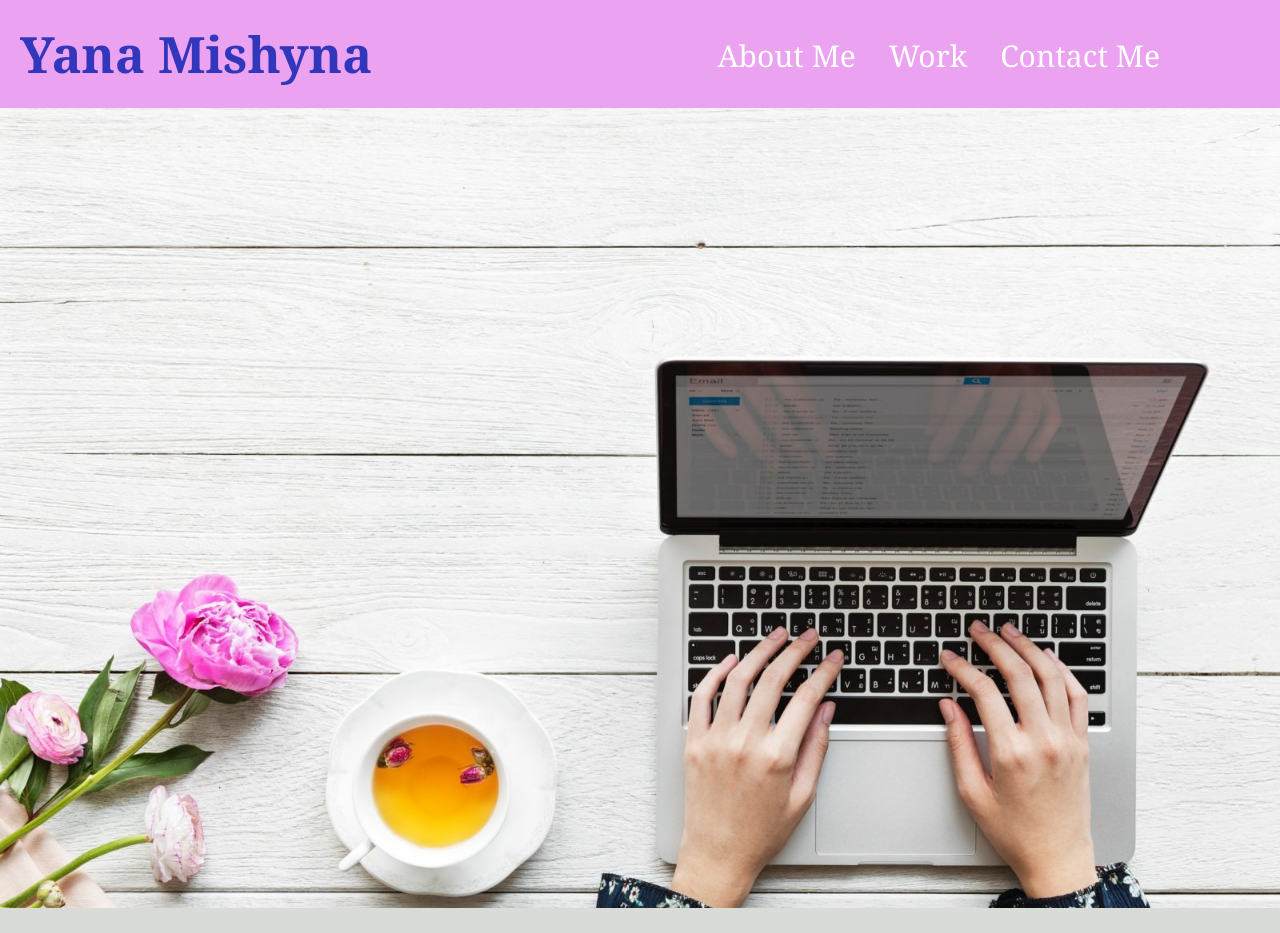
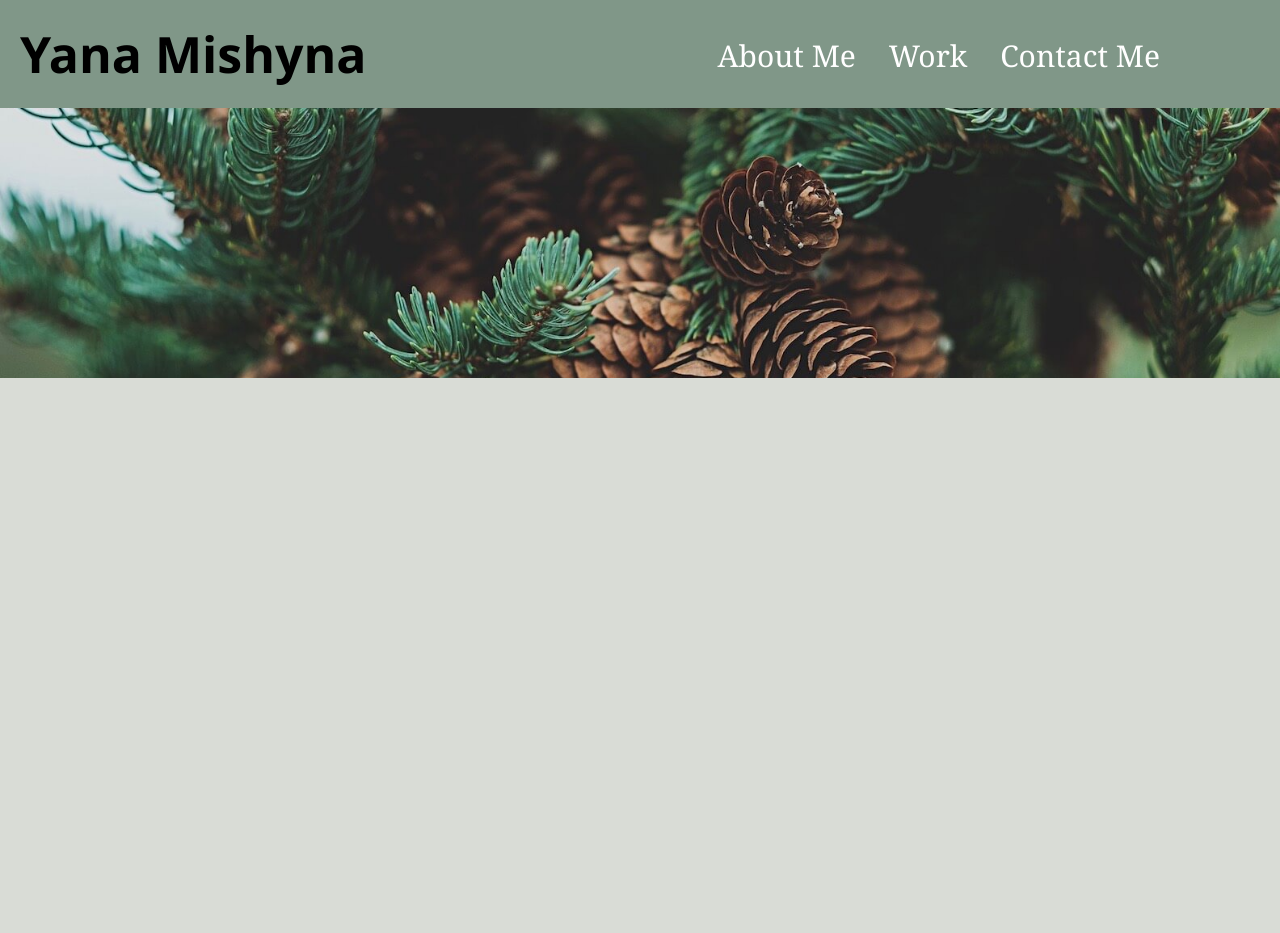
Before and after one commit to Ymishyna/Portfolio, a plain HTML site: page index.html in a window 1280 px wide. After the commit the page ends 800 px from the top, so only its background shows below. Drawn offline with Linux system fonts and the light colour scheme.

Commit message:
changed the picture and a fund

```diff
--- a/assets/css/style.css
+++ b/assets/css/style.css
@@ -10,9 +10,9 @@ body {
 
 header {
     padding: 20px;
-    font-family:Cambria, Cochin, Georgia, Times, 'Times New Roman', serif;
-    background-color: rgb(234, 162, 241);
-    color: #3136ba;
+    font-family:'Segoe UI', Tahoma, Geneva, Verdana, sans-serif;
+    background-color: rgb(128, 151, 136);
+    color: #000000;
 }
 
 h1 {
@@ -47,10 +47,10 @@ p {
 }
 
 .hero {
-    height: 800px;
+    height: 270px;
     width: 100%;
     margin-bottom: 25px;
-    background-image: url("../images/portfolio.jpeg");
-    background-size: 100%;
+    background-image: url("../images/12345.jpeg");
+    background-size: cover;
     background-position: center;
 }
--- a/index.html
+++ b/index.html
@@ -25,6 +25,6 @@
             </ul>
         </nav>
     </header>
-   <div class="hero" alt="a person typing on a leptop and drinking tea"> </div>
+   <div class="hero" alt="christmas tree"> </div>
 </body>
 </html>
```
Also changed, not shown: assets/images/12345.jpeg (added).
